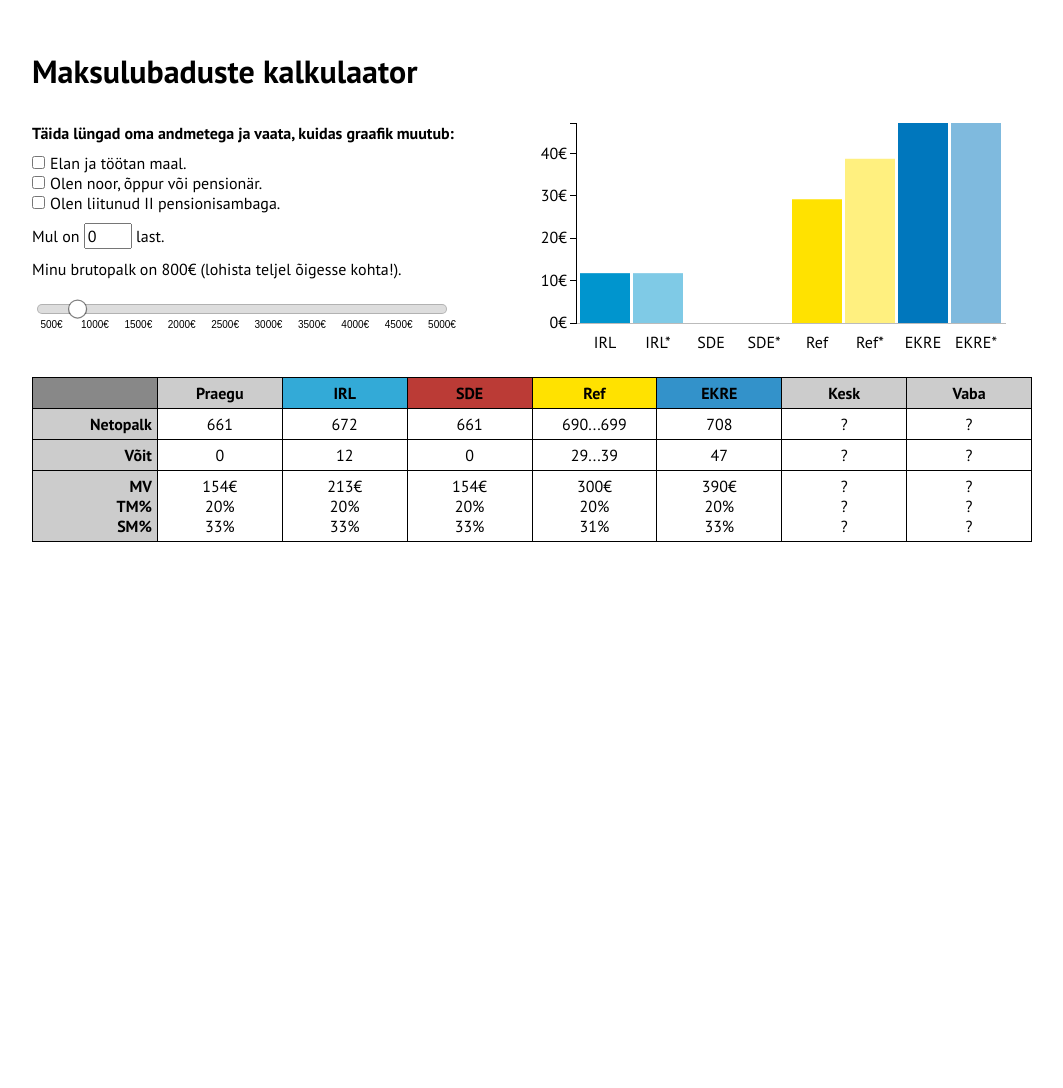
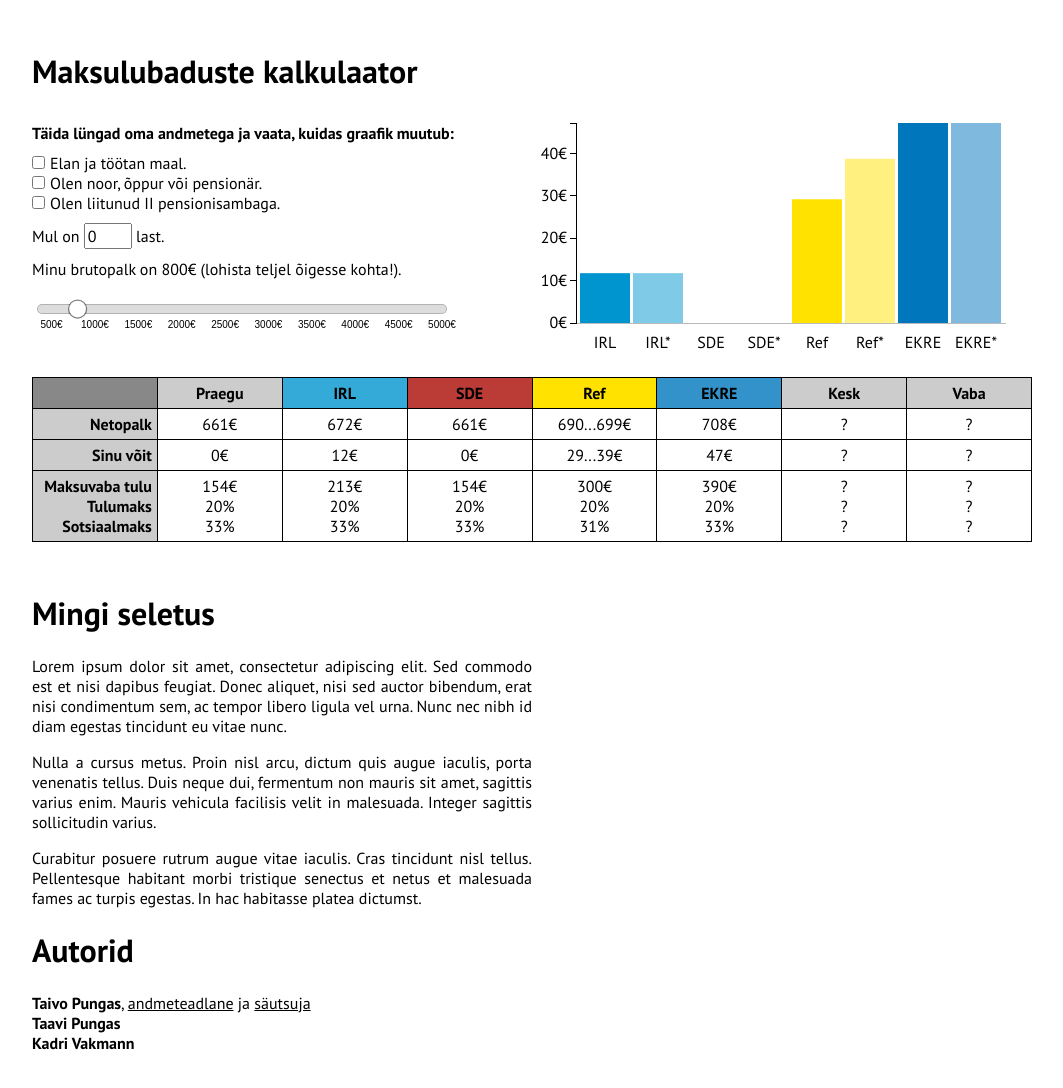
Before and after one commit to taivop/maksulubadused, a plain HTML site: page index.html in a window 1280 px wide. Shown: the whole page, without its empty margins (108-1171 px from the left). Before the commit the page ends 800 px from the top, so only its background shows below. Drawn offline with Linux system fonts and the light colour scheme.

Commit message:
fix #26 fix #27

```diff
--- a/index.html
+++ b/index.html
@@ -7,6 +7,15 @@
 		<link rel="stylesheet" type="text/css" href="normalize.css">
 		<link href='http://fonts.googleapis.com/css?family=PT+Sans:400,700' rel='stylesheet' type='text/css'>
 		<style type="text/css">
+
+			a:link, a:visited, a:hover {
+				color: black;
+				text-decoration: underline;
+			}
+
+			a:active {
+				color: gray;
+			}
 
 			div#contents {
 				position: relative;
@@ -120,6 +129,7 @@
 				table-layout:fixed;
 				width: 100%;
 				margin-top: 10px;
+				margin-bottom: 50px;
 			}
 
 			table, th, td {
@@ -142,6 +152,24 @@
 			th, td.rowLabel {
 				font-weight: bold;
 				background-color: #ccc;
+			}
+
+			div#longText {
+				width: 50%;
+				/*display: inline-block;*/
+				text-align: justify;
+			}
+
+			div#authors {
+				width: 40%;
+				margin-bottom: 100px;
+				/*margin-left: 9%;
+				display: inline-block;*/
+				vertical-align: top;
+			}
+
+			div#authors p {
+				margin: 0px;
 			}
 
 		</style>
@@ -192,7 +220,7 @@
 				<td class="vaba">?</td>
 			</tr>
 			<tr id="gain">
-				<td class="rowLabel">Võit</td>
+				<td class="rowLabel">Sinu võit</td>
 				<td class="now"></td>
 				<td class="irl"></td>
 				<td class="sde"></td>
@@ -202,7 +230,7 @@
 				<td class="vaba">?</td>
 			</tr>
 			<tr id="taxNumbers">
-				<td class="rowLabel">MV<br />TM%<br />SM%</td>
+				<td class="rowLabel">Maksuvaba tulu<br />Tulumaks<br />Sotsiaalmaks</td>
 				<td class="now"></td>
 				<td class="irl"></td>
 				<td class="sde"></td>
@@ -212,6 +240,19 @@
 				<td>?<br />?<br />?</td>
 			</tr>
 		</table>
+		</div>
+
+		<div id="longText">
+		<h1>Mingi seletus</h1>
+		<p>Lorem ipsum dolor sit amet, consectetur adipiscing elit. Sed commodo est et nisi dapibus feugiat. Donec aliquet, nisi sed auctor bibendum, erat nisi condimentum sem, ac tempor libero ligula vel urna. Nunc nec nibh id diam egestas tincidunt eu vitae nunc.</p>
+		<p>Nulla a cursus metus. Proin nisl arcu, dictum quis augue iaculis, porta venenatis tellus. Duis neque dui, fermentum non mauris sit amet, sagittis varius enim. Mauris vehicula facilisis velit in malesuada. Integer sagittis sollicitudin varius.</p>
+		<p>Curabitur posuere rutrum augue vitae iaculis. Cras tincidunt nisl tellus. Pellentesque habitant morbi tristique senectus et netus et malesuada fames ac turpis egestas. In hac habitasse platea dictumst.</p>
+		</div>
+		<div id="authors">
+		<h1>Autorid</h1>
+		<p><strong>Taivo Pungas</strong>, <a href ="http://pungas.ee">andmeteadlane</a> ja <a href="https://twitter.com/tpungas">säutsuja</a></p>
+		<p><strong>Taavi Pungas</strong></p>
+		<p><strong>Kadri Vakmann</strong></p>
 		</div>
 		</div>
 
@@ -579,8 +620,6 @@
 		</script>
 
 		<script>
-		// from http://bl.ocks.org/mbostock/6452972
-
 	var margin = {top: 0, right: 15, bottom: 0, left: 10},
 		width = 400,
 		height = 40 - margin.bottom - margin.top;
@@ -635,36 +674,36 @@
 		//Update net salaries
 		var tr = d3.select("table").select("tr#netSalary");
 		var currentNet = currentTaxes.netopalk;
-		tr.select(".now").text(Math.round(currentNet));
-		tr.select(".irl").text(Math.round(irl.netopalk));
-		tr.select(".ekre").text(Math.round(ekre.netopalk));
+		tr.select(".now").text(Math.round(currentNet) + "€");
+		tr.select(".irl").text(Math.round(irl.netopalk) + "€");
+		tr.select(".ekre").text(Math.round(ekre.netopalk) + "€");
 
 		//Update net salaries for parties with ranges
 		//SDE
 		if(Math.abs(sde.netopalk - sde_sm.netopalk) > 1) {
 			var sde_smaller = Math.round(Math.min(sde.netopalk, sde_sm.netopalk));
 			var sde_larger = Math.round(Math.max(sde.netopalk, sde_sm.netopalk));
-			var sdeText = sde_smaller + "..." + sde_larger;
+			var sdeText = sde_smaller + "..." + sde_larger + "€";
 		} else {
-			var sdeText = "" + Math.round(sde.netopalk);
+			var sdeText = Math.round(sde.netopalk) + "€";
 		}
 		tr.select(".sde").text(sdeText);
 		//Reform
 		if(Math.abs(reform.netopalk - reform_sm.netopalk) > 1) {
 			var ref_smaller = Math.round(Math.min(reform.netopalk, reform_sm.netopalk));
 			var ref_larger = Math.round(Math.max(reform.netopalk, reform_sm.netopalk));
-			var refText = ref_smaller + "..." + ref_larger;
+			var refText = ref_smaller + "..." + ref_larger + "€";
 		} else {
-			var refText = "" + Math.round(reform.netopalk);
+			var refText = Math.round(reform.netopalk) + "€";
 		}
 		tr.select(".ref").text(refText);
 
 
 		//Update gains
 		var tr = d3.select("table").select("tr#gain");
-		tr.select(".now").text(0);
-		tr.select(".irl").text(Math.round(irl.netopalk - currentNet));
-		tr.select(".ekre").text(Math.round(ekre.netopalk - currentNet));
+		tr.select(".now").text(0 + "€");
+		tr.select(".irl").text(Math.round(irl.netopalk - currentNet) + "€");
+		tr.select(".ekre").text(Math.round(ekre.netopalk - currentNet) + "€");
 
 		//Update gains for parties with ranges
 		//SDE
@@ -673,9 +712,9 @@
 		if(Math.abs(sde_gain - sde_sm_gain) > 1) {
 			var sde_smaller = Math.round(Math.min(sde_gain, sde_sm_gain));
 			var sde_larger = Math.round(Math.max(sde_gain, sde_sm_gain));
-			var sdeText = sde_smaller + "..." + sde_larger;
+			var sdeText = sde_smaller + "..." + sde_larger  + "€";
 		} else {
-			var sdeText = "" + Math.round(sde_gain);
+			var sdeText = Math.round(sde_gain)  + "€";
 		}
 		tr.select(".sde").text(sdeText);
 
@@ -685,9 +724,9 @@
 		if(Math.abs(ref_gain - ref_sm_gain) > 1) {
 			var ref_smaller = Math.round(Math.min(ref_gain, ref_sm_gain));
 			var ref_larger = Math.round(Math.max(ref_gain, ref_sm_gain));
-			var refText = ref_smaller + "..." + ref_larger;
+			var refText = ref_smaller + "..." + ref_larger  + "€";
 		} else {
-			var refText = "" + Math.round(ref_gain);
+			var refText = Math.round(ref_gain)  + "€";
 		}
 		tr.select(".ref").text(refText);
 	}
```
